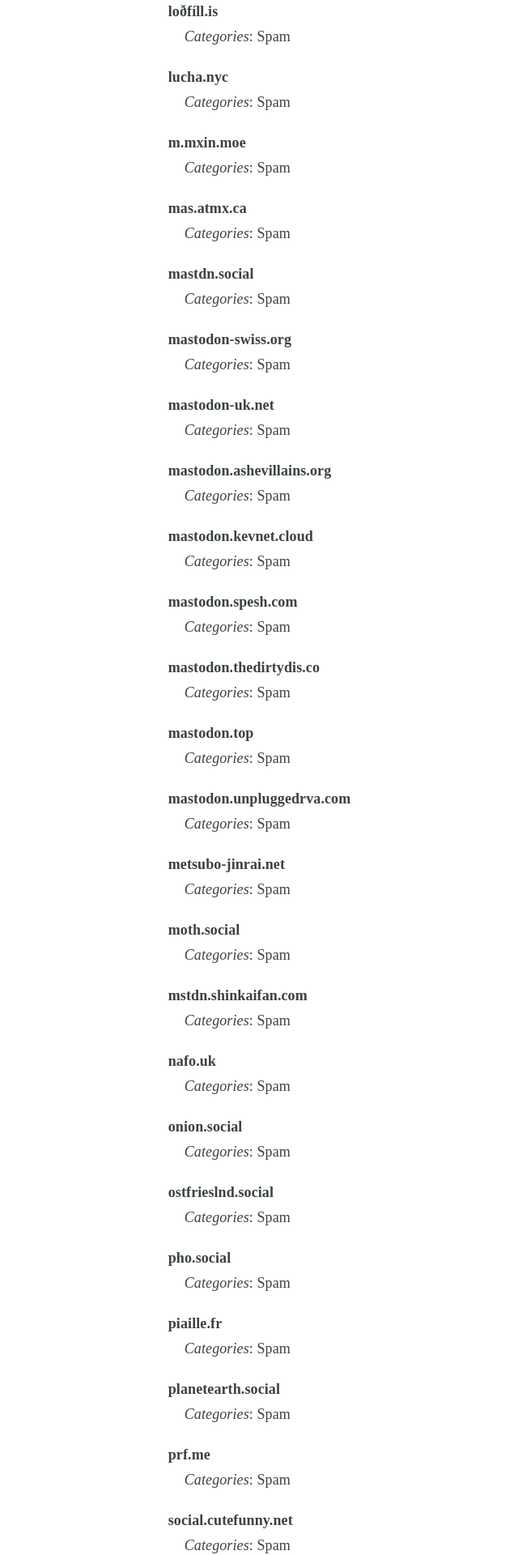
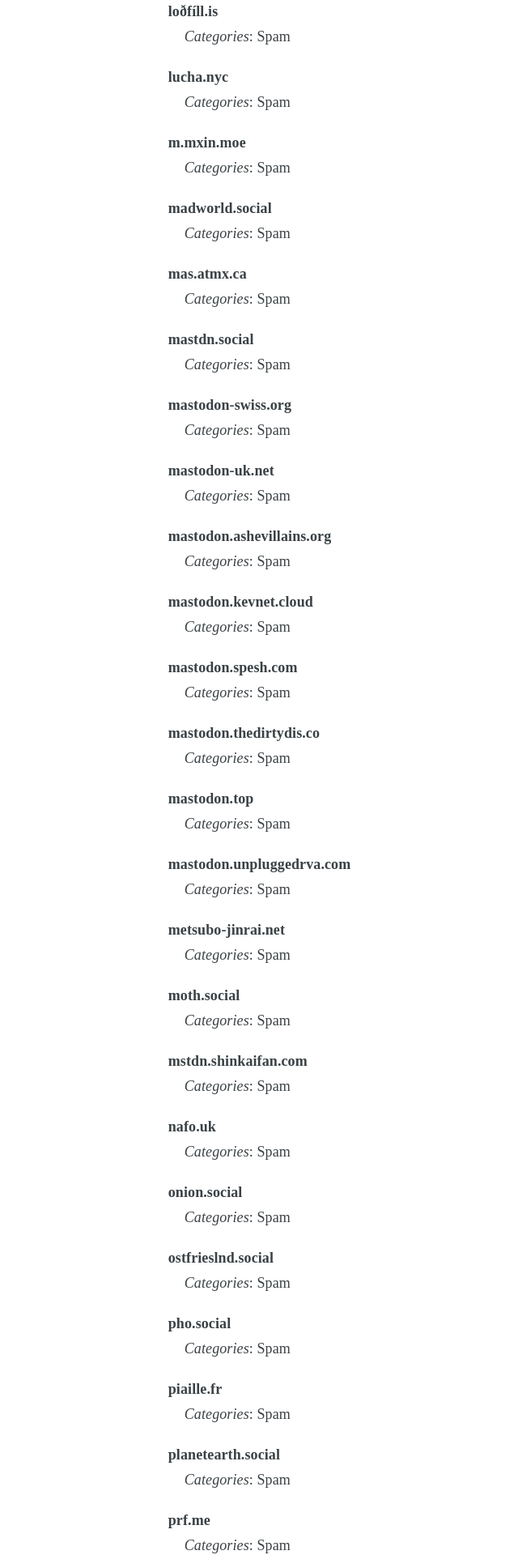
Before and after one commit to chaossocial/meta, a Jekyll site: the page built from federation.md, in a window 1280 px wide. Shown: the part 2450-4370 px from the top of the page at 81% size, without its empty margins (222-862 px from the left). Built offline with Jekyll 4.4.1, drawn with Linux system fonts in a browser that asks for light colours; some of the changed text lies outside the part shown.

Commit message:
Limit madworld.social

```diff
--- a/_data/limited_instances.json
+++ b/_data/limited_instances.json
@@ -183,6 +183,15 @@
     ],
     "comment_de": "",
     "comment_en": ""
+  },
+  {
+    "instance": "madworld.social",
+    "tags": [
+      "SPAM"
+    ],
+    "receipts": [],
+    "comment_en": "",
+    "comment_de": ""
   },
   {
     "instance": "mas.atmx.ca",
```
